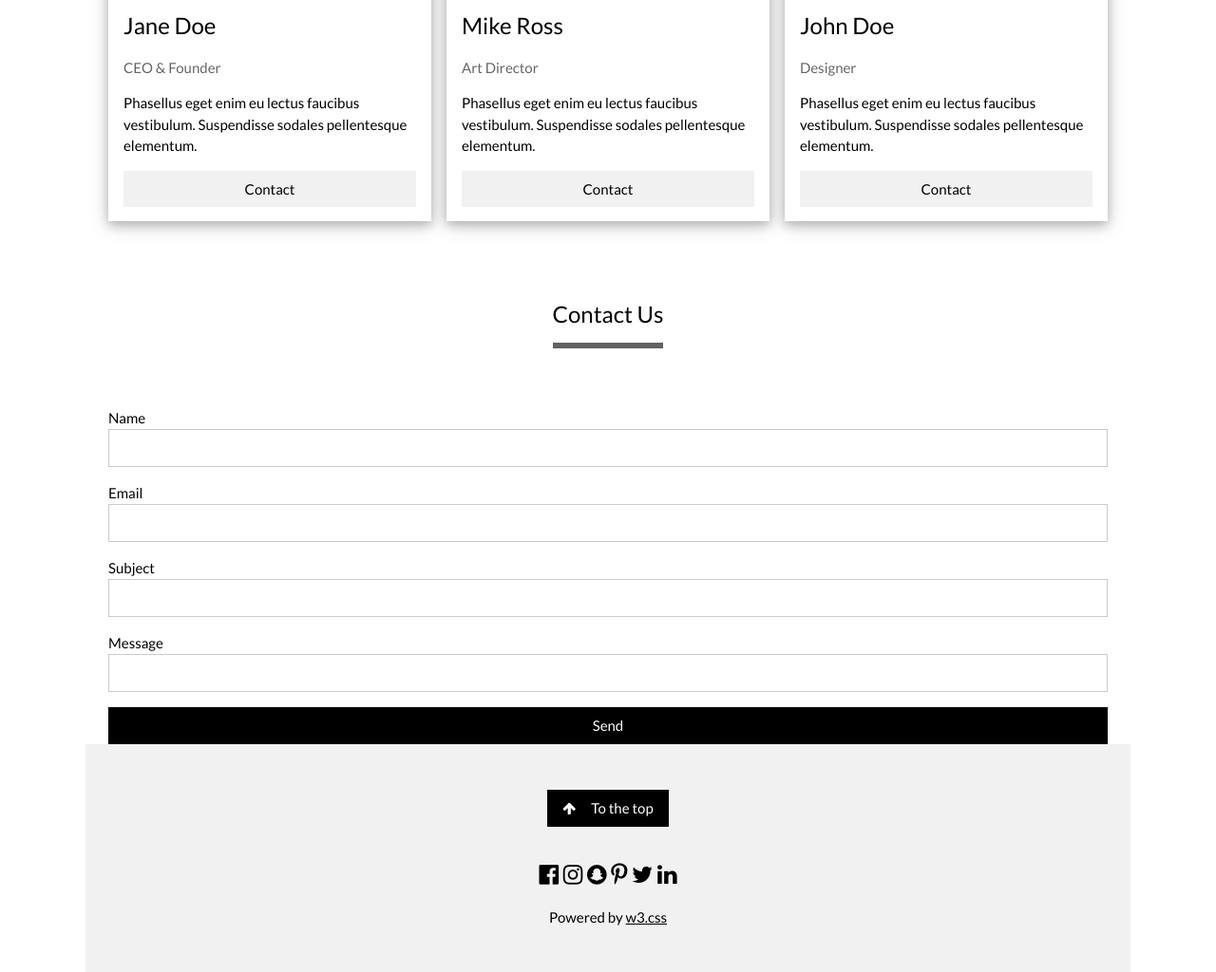
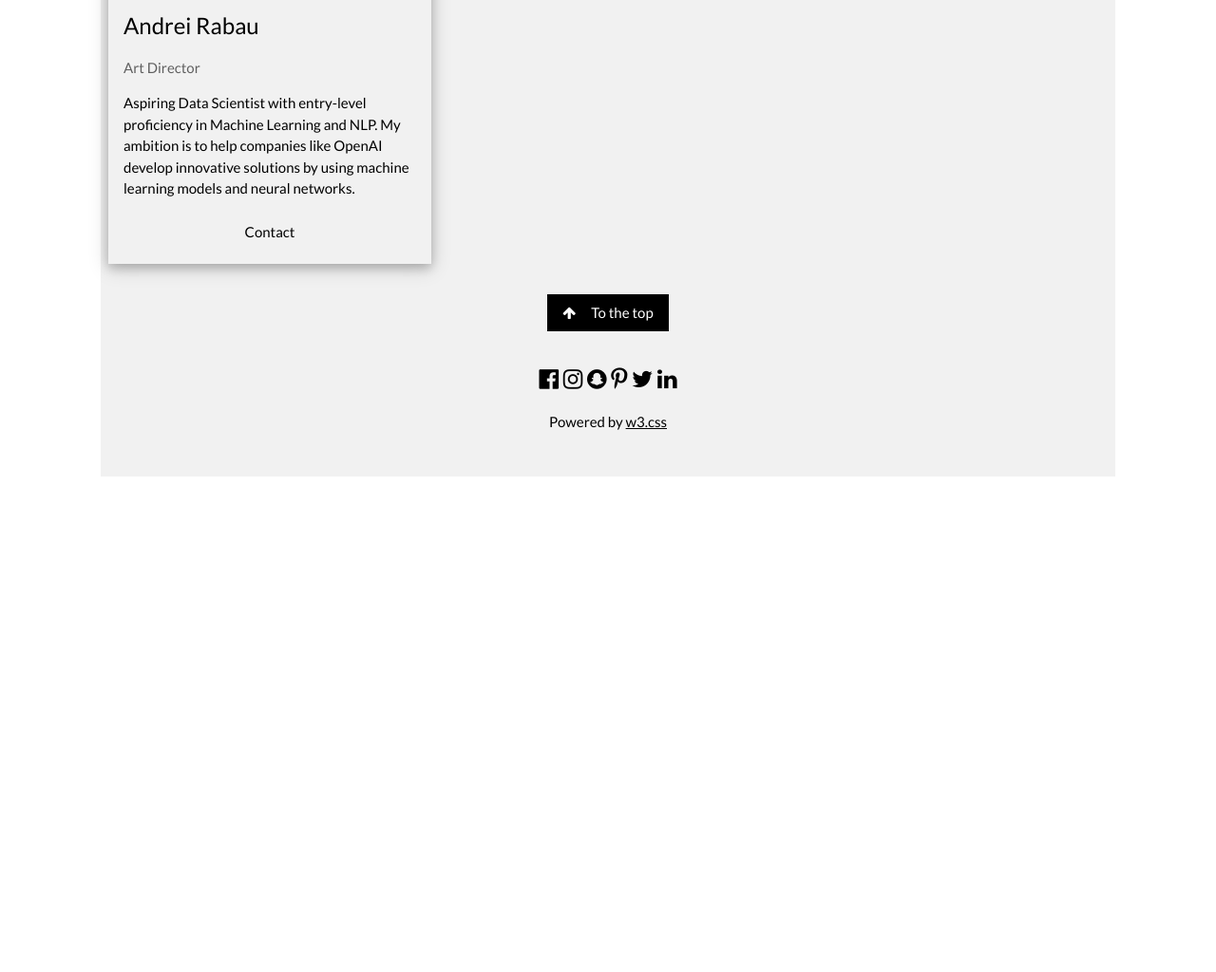
Before and after one commit to AndreRab/Photo-colorizing-GAN, a Flask app: template src/main/resources/templates/index.html in a window 1280 px wide. Shown: the part 1204-2228 px from the top of the page at 95% size. After the commit the page ends 1706 px from the top, so only its background shows below. Run offline with Flask 3, Linux system fonts and the light colour scheme; the template is opened without the code that fills it, so the values that code supplies are empty.

Commit message:
Frontend corrected

```diff
--- a/build/resources/main/templates/index.html
+++ b/build/resources/main/templates/index.html
@@ -75,31 +75,6 @@ html,body,h1,h2,h3,h4 {font-family:"Lato", sans-serif}
     </div>
   </div>
 
-  <!-- Grid -->
-<!--  <div class="w3-row w3-container">-->
-<!--    <div class="w3-center w3-padding-64">-->
-<!--      <span class="w3-xlarge w3-bottombar w3-border-dark-grey w3-padding-16">What We Offer</span>-->
-<!--    </div>-->
-<!--    <div class="w3-col l3 m6 w3-light-grey w3-container w3-padding-16">-->
-<!--      <h3>Design</h3>-->
-<!--      <p>Phasellus eget enim eu lectus faucibus vestibulum. Suspendisse sodales pellentesque elementum.</p>-->
-<!--    </div>-->
-
-<!--    <div class="w3-col l3 m6 w3-grey w3-container w3-padding-16">-->
-<!--      <h3>Branding</h3>-->
-<!--      <p>Phasellus eget enim eu lectus faucibus vestibulum. Suspendisse sodales pellentesque elementum.</p>-->
-<!--    </div>-->
-
-<!--    <div class="w3-col l3 m6 w3-dark-grey w3-container w3-padding-16">-->
-<!--      <h3>Consultation</h3>-->
-<!--      <p>Phasellus eget enim eu lectus faucibus vestibulum. Suspendisse sodales pellentesque elementum.</p>-->
-<!--    </div>-->
-
-<!--    <div class="w3-col l3 m6 w3-black w3-container w3-padding-16">-->
-<!--      <h3>Promises</h3>-->
-<!--      <p>Phasellus eget enim eu lectus faucibus vestibulum. Suspendisse sodales pellentesque elementum.</p>-->
-<!--    </div>-->
-<!--  </div>-->
 
   <!-- Grid -->
   <div class="w3-row-padding" id="plans">
@@ -108,20 +83,6 @@ html,body,h1,h2,h3,h4 {font-family:"Lato", sans-serif}
     </div>
 
     <div class="w3-third w3-margin-bottom">
-<!--      <ul class="w3-ul w3-border w3-center w3-hover-shadow">-->
-<!--        <li class="w3-black w3-xlarge w3-padding-32">Basic</li>-->
-<!--        <li class="w3-padding-16"><b>10GB</b> Storage</li>-->
-<!--        <li class="w3-padding-16"><b>10</b> Emails</li>-->
-<!--        <li class="w3-padding-16"><b>10</b> Domains</li>-->
-<!--        <li class="w3-padding-16"><b>Endless</b> Support</li>-->
-<!--        <li class="w3-padding-16">-->
-<!--          <h2 class="w3-wide">$ 10</h2>-->
-<!--          <span class="w3-opacity">per month</span>-->
-<!--        </li>-->
-<!--        <li class="w3-light-grey w3-padding-24">-->
-<!--          <button class="w3-button w3-green w3-padding-large">Sign Up</button>-->
-<!--        </li>-->
-<!--      </ul>-->
     </div>
 
     <div class="w3-third w3-margin-bottom">
@@ -131,21 +92,6 @@ html,body,h1,h2,h3,h4 {font-family:"Lato", sans-serif}
     </div>
 
     <div class="w3-third w3-margin-bottom">
-<!--      <ul class="w3-ul w3-border w3-center w3-hover-shadow">-->
-<!--        <li class="w3-black w3-xlarge w3-padding-32">Premium</li>-->
-<!--        <li class="w3-padding-16"><b>50GB</b> Storage</li>-->
-<!--        <li class="w3-padding-16"><b>50</b> Emails</li>-->
-<!--        <li class="w3-padding-16"><b>50</b> Domains</li>-->
-<!--        <li class="w3-padding-16"><b>Endless</b> Support</li>-->
-<!--        <li class="w3-padding-16">-->
-<!--          <h2 class="w3-wide">$ 50</h2>-->
-<!--          <span class="w3-opacity">per month</span>-->
-<!--        </li>-->
-<!--        <li class="w3-light-grey w3-padding-24">-->
-<!--          <button class="w3-button w3-green w3-padding-large">Sign Up</button>-->
-<!--        </li>-->
-<!--      </ul>-->
-<!--    </div>-->
   </div>
 
   <!-- Grid -->
@@ -156,67 +102,16 @@ html,body,h1,h2,h3,h4 {font-family:"Lato", sans-serif}
 
     <div class="w3-third w3-margin-bottom">
       <div class="w3-card-4">
-        <img src="/w3images/team1.jpg" alt="John" style="width:100%">
+        <img src="images/myPhoto.png" alt="Mike" style="width:100%">
         <div class="w3-container">
-          <h3>Jane Doe</h3>
-          <p class="w3-opacity">CEO & Founder</p>
-          <p>Phasellus eget enim eu lectus faucibus vestibulum. Suspendisse sodales pellentesque elementum.</p>
+          <h3>Andrei Rabau</h3>
+          <p class="w3-opacity">Art Director</p>
+          <p>Aspiring Data Scientist with entry-level proficiency in Machine Learning and NLP. My ambition is to help companies like OpenAI develop innovative solutions by using machine learning models and neural networks.</p>
           <p><button class="w3-button w3-light-grey w3-block">Contact</button></p>
         </div>
       </div>
     </div>
 
-    <div class="w3-third w3-margin-bottom">
-      <div class="w3-card-4">
-        <img src="/w3images/team2.jpg" alt="Mike" style="width:100%">
-        <div class="w3-container">
-          <h3>Mike Ross</h3>
-          <p class="w3-opacity">Art Director</p>
-          <p>Phasellus eget enim eu lectus faucibus vestibulum. Suspendisse sodales pellentesque elementum.</p>
-          <p><button class="w3-button w3-light-grey w3-block">Contact</button></p>
-        </div>
-      </div>
-    </div>
-
-    <div class="w3-third w3-margin-bottom">
-      <div class="w3-card-4">
-        <img src="/w3images/team3.jpg" alt="Jane" style="width:100%">
-        <div class="w3-container">
-          <h3>John Doe</h3>
-          <p class="w3-opacity">Designer</p>
-          <p>Phasellus eget enim eu lectus faucibus vestibulum. Suspendisse sodales pellentesque elementum.</p>
-          <p><button class="w3-button w3-light-grey w3-block">Contact</button></p>
-        </div>
-      </div>
-    </div>
-  </div>
-
-  <!-- Contact -->
-  <div class="w3-center w3-padding-64" id="contact">
-    <span class="w3-xlarge w3-bottombar w3-border-dark-grey w3-padding-16">Contact Us</span>
-  </div>
-
-  <form class="w3-container" action="/action_page.php" target="_blank">
-    <div class="w3-section">
-      <label>Name</label>
-      <input class="w3-input w3-border w3-hover-border-black" style="width:100%;" type="text" name="Name" required>
-    </div>
-    <div class="w3-section">
-      <label>Email</label>
-      <input class="w3-input w3-border w3-hover-border-black" style="width:100%;" type="text" name="Email" required>
-    </div>
-    <div class="w3-section">
-      <label>Subject</label>
-      <input class="w3-input w3-border w3-hover-border-black" style="width:100%;" name="Subject" required>
-    </div>
-    <div class="w3-section">
-      <label>Message</label>
-      <input class="w3-input w3-border w3-hover-border-black" style="width:100%;" name="Message" required>
-    </div>
-    <button type="submit" class="w3-button w3-block w3-black">Send</button>
-  </form>
-
-</div>
 
 <!-- Footer -->
 
```
Also changed, not shown: src/main/resources/templates/index.html (+3 -109 lines), src/main/resources/static/images/preview-1.png, src/main/resources/static/images/preview-2.png, src/main/resources/static/images/preview-3.png, 9 other files.
